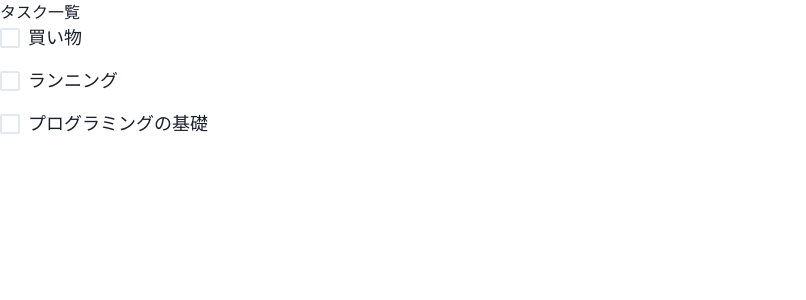
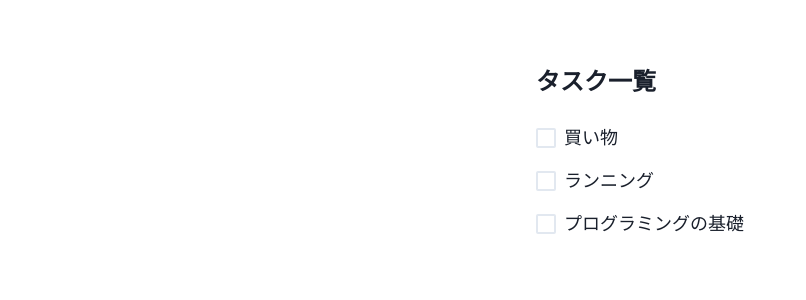
Before and after one commit to gadname/React_Rails_Todo_re, a React (Create React App) app: page / in a window 1280 px wide. Shown: the top 300 px of the page, without its empty margins (0-806 px from the left). Built offline with nearby package versions, Linux system fonts and the light colour scheme.

Commit message:
AppコンポーネントのUI構築

```diff
--- a/src/App.js
+++ b/src/App.js
@@ -1,15 +1,26 @@
 import Task from './component/Task';
+import { Center, Box, CheckboxGroup, Text } from "@chakra-ui/react";
+
 
 
 const App = () => {
   return (
-    <>
-    <h1>タスク一覧</h1>
+    <Box mt="64px">
+      <Center>
+        <Box>
+        <Box mb="24px">
+          <Text fontSize="24px" fontWeight="bold">
+    タスク一覧
+    </Text>
+    </Box>
+          <CheckboxGroup>
     <Task name="買い物" />
     <Task name="ランニング" />
     <Task name="プログラミングの基礎" />
-    </>
-
+    </CheckboxGroup>
+        </Box>
+      </Center>
+    </Box>
   );
 }
 
```
